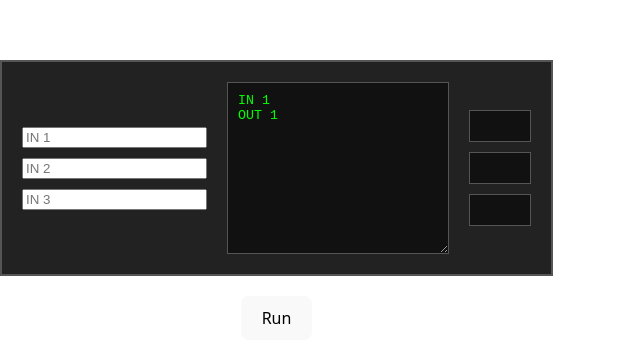
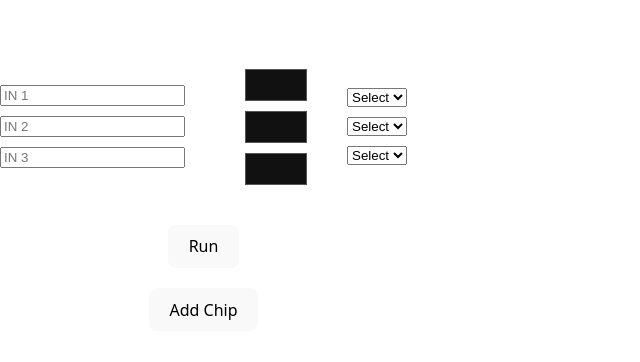
Before and after one commit to kkochetov/hehehe, a React (Vite) app: page / in a window 1280 px wide. Shown: the part 200-562 px from the top of the page, without its empty margins (0-640 px from the left). Built offline with nearby package versions, Linux system fonts and the light colour scheme.

Commit message:
feat: introduce workspace with multiple chips

```diff
--- a/src/App.css
+++ b/src/App.css
@@ -54,3 +54,24 @@
 .run {
   margin-top: 20px;
 }
+
+
+.workspace {
+  display: flex;
+  flex-direction: column;
+  align-items: center;
+}
+
+.workspace-io {
+  display: flex;
+  align-items: center;
+  gap: 20px;
+  margin-bottom: 20px;
+}
+
+.chips {
+  display: flex;
+  gap: 20px;
+  flex-wrap: wrap;
+  justify-content: center;
+}
--- a/src/App.tsx
+++ b/src/App.tsx
@@ -1,66 +1,10 @@
-import { useState } from 'react'
 import './App.css'
-
-const NUM_PORTS = 3
+import Workspace from './Workspace'
 
 function App() {
-  const [inputs, setInputs] = useState<string[]>(Array(NUM_PORTS).fill(''))
-  const [outputs, setOutputs] = useState<string[]>(Array(NUM_PORTS).fill(''))
-  const [code, setCode] = useState<string>('IN 1\nOUT 1')
-
-  const handleInputChange = (index: number, value: string) => {
-    const next = [...inputs]
-    next[index] = value
-    setInputs(next)
-  }
-
-  const runCode = () => {
-    const lines = code
-      .split('\n')
-      .map((l) => l.trim())
-      .filter(Boolean)
-
-    let acc = ''
-    const outs = Array(NUM_PORTS).fill('')
-
-    lines.forEach((line) => {
-      const [op, arg] = line.split(/\s+/)
-      const port = parseInt(arg) - 1
-      if (op?.toUpperCase() === 'IN' && port >= 0 && port < NUM_PORTS) {
-        acc = inputs[port]
-      } else if (op?.toUpperCase() === 'OUT' && port >= 0 && port < NUM_PORTS) {
-        outs[port] = acc
-      }
-    })
-
-    setOutputs(outs)
-  }
-
   return (
     <div className="app">
-      <div className="chip">
-        <div className="inputs">
-          {inputs.map((value, i) => (
-            <input
-              key={i}
-              value={value}
-              placeholder={`IN ${i + 1}`}
-              onChange={(e) => handleInputChange(i, e.target.value)}
-            />
-          ))}
-        </div>
-        <textarea className="code" value={code} onChange={(e) => setCode(e.target.value)} />
-        <div className="outputs">
-          {outputs.map((value, i) => (
-            <div key={i} className="output">
-              {value}
-            </div>
-          ))}
-        </div>
-      </div>
-      <button className="run" onClick={runCode}>
-        Run
-      </button>
+      <Workspace />
     </div>
   )
 }
--- /dev/null
+++ b/src/Chip.tsx
@@ -0,0 +1,49 @@
+import './App.css'
+import type { ChangeEvent } from 'react'
+
+interface ChipProps {
+  id: number
+  code: string
+  setCode: (code: string) => void
+  outputs: string[]
+  inputSources: string[]
+  setInputSource: (port: number, source: string) => void
+  options: { value: string; label: string }[]
+}
+
+export default function Chip({
+  code,
+  setCode,
+  outputs,
+  inputSources,
+  setInputSource,
+  options,
+}: ChipProps) {
+  const handleSelect = (i: number) => (e: ChangeEvent<HTMLSelectElement>) => {
+    setInputSource(i, e.target.value)
+  }
+
+  return (
+    <div className="chip">
+      <div className="inputs">
+        {inputSources.map((src, i) => (
+          <select key={i} value={src} onChange={handleSelect(i)}>
+            {options.map((opt) => (
+              <option key={opt.value} value={opt.value}>
+                {opt.label}
+              </option>
+            ))}
+          </select>
+        ))}
+      </div>
+      <textarea className="code" value={code} onChange={(e) => setCode(e.target.value)} />
+      <div className="outputs">
+        {outputs.map((value, i) => (
+          <div key={i} className="output">
+            {value}
+          </div>
+        ))}
+      </div>
+    </div>
+  )
+}
--- /dev/null
+++ b/src/Workspace.tsx
@@ -0,0 +1,196 @@
+import { useState } from 'react'
+import Chip from './Chip'
+import './App.css'
+
+const NUM_PORTS = 3
+
+type ChipConfig = {
+  id: number
+  code: string
+  inputSources: string[]
+  outputs: string[]
+}
+
+export default function Workspace() {
+  const [inputs, setInputs] = useState<string[]>(Array(NUM_PORTS).fill(''))
+  const [outputs, setOutputs] = useState<string[]>(Array(NUM_PORTS).fill(''))
+  const [chips, setChips] = useState<ChipConfig[]>([])
+  const [wsOutSources, setWsOutSources] = useState<string[]>(
+    Array(NUM_PORTS).fill('')
+  )
+
+  const addChip = () => {
+    const id = chips.length
+    setChips([
+      ...chips,
+      {
+        id,
+        code: 'IN 1\nOUT 1',
+        inputSources: Array(NUM_PORTS)
+          .fill(0)
+          .map((_, i) => `w:${i}`),
+        outputs: Array(NUM_PORTS).fill(''),
+      },
+    ])
+  }
+
+  const setChipCode = (id: number, code: string) => {
+    setChips(chips.map((c) => (c.id === id ? { ...c, code } : c)))
+  }
+
+  const setInputSource = (id: number, port: number, source: string) => {
+    setChips(
+      chips.map((c) =>
+        c.id === id
+          ? {
+              ...c,
+              inputSources: c.inputSources.map((s, i) =>
+                i === port ? source : s
+              ),
+            }
+          : c
+      )
+    )
+  }
+
+  const setWorkspaceOutSource = (i: number, source: string) => {
+    const next = [...wsOutSources]
+    next[i] = source
+    setWsOutSources(next)
+  }
+
+  const run = () => {
+    const chipOutputs: Record<number, string[]> = {}
+
+    const runChip = (code: string, ins: string[]) => {
+      const lines = code
+        .split('\n')
+        .map((l) => l.trim())
+        .filter(Boolean)
+      let acc = ''
+      const outs = Array(NUM_PORTS).fill('')
+      lines.forEach((line) => {
+        const [op, arg] = line.split(/\s+/)
+        const port = parseInt(arg) - 1
+        if (op?.toUpperCase() === 'IN' && port >= 0 && port < NUM_PORTS) {
+          acc = ins[port]
+        } else if (op?.toUpperCase() === 'OUT' && port >= 0 && port < NUM_PORTS) {
+          outs[port] = acc
+        }
+      })
+      return outs
+    }
+
+    chips.forEach((chip) => {
+      const ins = chip.inputSources.map((src) => {
+        const [type, a, b] = src.split(':')
+        if (type === 'w') return inputs[parseInt(a)]
+        if (type === 'c')
+          return chipOutputs[parseInt(a)]?.[parseInt(b)] || ''
+        return ''
+      })
+      chipOutputs[chip.id] = runChip(chip.code, ins)
+    })
+
+    setChips(
+      chips.map((c) => ({ ...c, outputs: chipOutputs[c.id] || c.outputs }))
+    )
+
+    const wsOuts = wsOutSources.map((src) => {
+      const [type, a, b] = src.split(':')
+      if (type === 'w') return inputs[parseInt(a)] || ''
+      if (type === 'c') return chipOutputs[parseInt(a)]?.[parseInt(b)] || ''
+      return ''
+    })
+    setOutputs(wsOuts)
+  }
+
+  const inputOptions = Array.from({ length: NUM_PORTS }, (_, i) => ({
+    value: `w:${i}`,
+    label: `IN ${i + 1}`,
+  }))
+
+  const workspaceOutputOptions = [
+    ...inputOptions,
+    ...chips.flatMap((chip, i) =>
+      Array.from({ length: NUM_PORTS }, (_, j) => ({
+        value: `c:${chip.id}:${j}`,
+        label: `Chip ${i + 1} OUT ${j + 1}`,
+      }))
+    ),
+  ]
+
+  return (
+    <div className="workspace">
+      <div className="workspace-io">
+        <div className="inputs">
+          {inputs.map((value, i) => (
+            <input
+              key={i}
+              value={value}
+              placeholder={`IN ${i + 1}`}
+              onChange={(e) => {
+                const next = [...inputs]
+                next[i] = e.target.value
+                setInputs(next)
+              }}
+            />
+          ))}
+        </div>
+        <div className="outputs">
+          {outputs.map((value, i) => (
+            <div key={i} className="output">
+              {value}
+            </div>
+          ))}
+        </div>
+        <div className="outputs">
+          {wsOutSources.map((src, i) => (
+            <select
+              key={i}
+              value={src}
+              onChange={(e) => setWorkspaceOutSource(i, e.target.value)}
+            >
+              <option value="">Select</option>
+              {workspaceOutputOptions.map((opt) => (
+                <option key={opt.value} value={opt.value}>
+                  {opt.label}
+                </option>
+              ))}
+            </select>
+          ))}
+        </div>
+      </div>
+      <div className="chips">
+        {chips.map((chip, index) => (
+          <Chip
+            key={chip.id}
+            id={chip.id}
+            code={chip.code}
+            setCode={(code) => setChipCode(chip.id, code)}
+            outputs={chip.outputs}
+            inputSources={chip.inputSources}
+            setInputSource={(p, s) => setInputSource(chip.id, p, s)}
+            options={[
+              ...inputOptions,
+              ...chips
+                .slice(0, index)
+                .flatMap((c, ci) =>
+                  Array.from({ length: NUM_PORTS }, (_, j) => ({
+                    value: `c:${c.id}:${j}`,
+                    label: `Chip ${ci + 1} OUT ${j + 1}`,
+                  }))
+                ),
+            ]}
+          />
+        ))}
+      </div>
+      <button className="run" onClick={run}>
+        Run
+      </button>
+      <button className="run" onClick={addChip}>
+        Add Chip
+      </button>
+    </div>
+  )
+}
```
